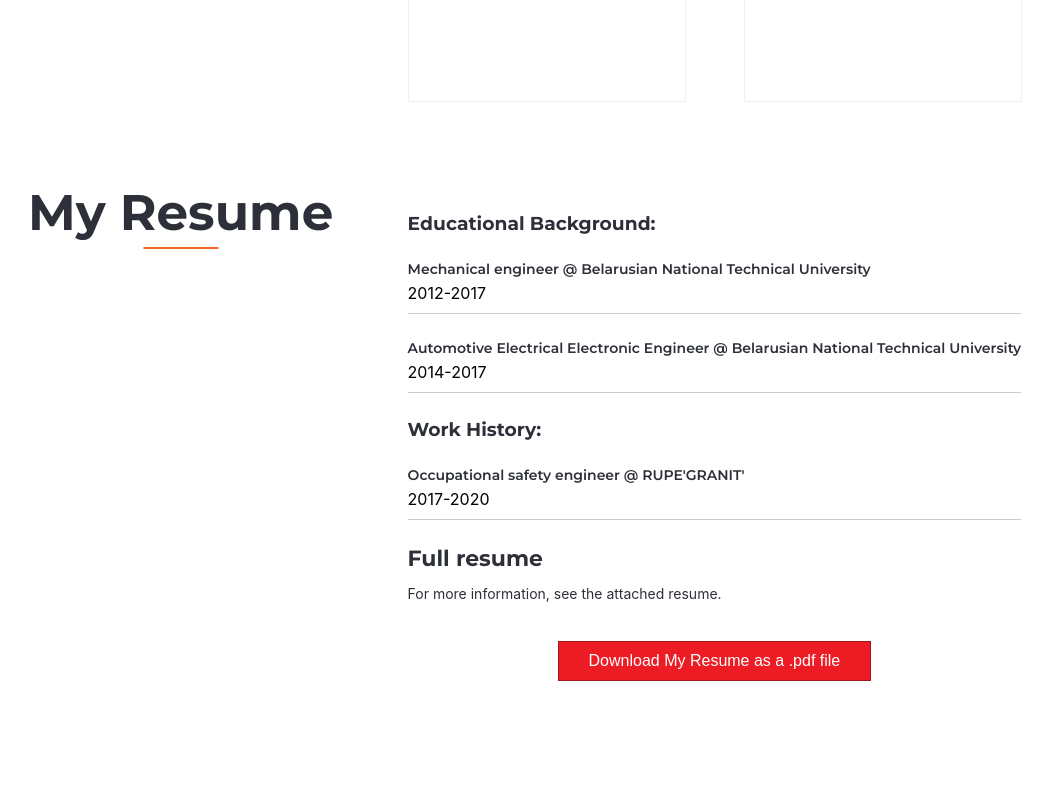
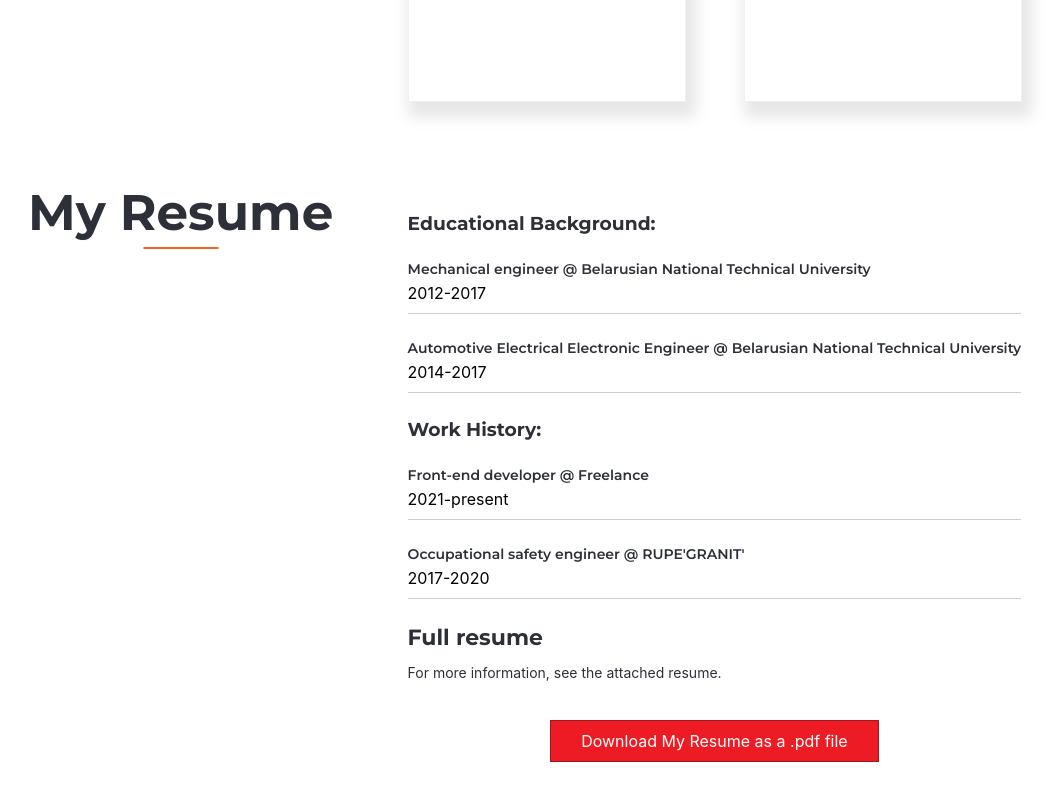
Before and after one commit to zhirkovpetr/my-portfolio, a React (Create React App) app: page / in a window 1280 px wide. Shown: the part 3109-3909 px from the top of the page, without its empty margins (115-1178 px from the left). Built offline with nearby package versions, Linux system fonts and the light colour scheme.

Commit message:
continue portfolio

```diff
--- a/src/header/Header.js
+++ b/src/header/Header.js
@@ -27,13 +27,13 @@ export const Header = () => {
                             <li className={s.mainMenuItem}><a style={{backgroundColor: '#f26522'}} href={''}>MY WORKS</a></li>
                             <li className={s.mainMenuItem}><a style={{backgroundColor: '#ed1c24'}} href={''}>CONTACTS</a></li>
                             <li className={s.mainMenuItem}><a style={{backgroundColor: '#e10337'}} href={''}>RESUME</a></li>
-                            <li className={s.mainMenuItem}><a style={{backgroundColor: '#b90162'}} href={'/telegram'} target='_blank'><FontAwesomeIcon className={s.icon}
+                            <li className={s.mainMenuItem}><a style={{backgroundColor: '#b90162'}} href={'https://t.me/zhirkovpetr'} target='_blank'><FontAwesomeIcon className={s.icon}
                                                                                                                                            icon={faTelegram}/></a></li>
-                            <li className={s.mainMenuItem}><a style={{backgroundColor: '#873e95'}} href={'/linkedId'} target='_blank'><FontAwesomeIcon className={s.icon}
+                            <li className={s.mainMenuItem}><a style={{backgroundColor: '#873e95'}} href={'https://www.linkedin.com/in/zhirkovpetr/'} target='_blank'><FontAwesomeIcon className={s.icon}
                                                                                                                                            icon={faLinkedin}/></a></li>
-                            <li className={s.mainMenuItem}><a style={{backgroundColor: '#3c70b4'}} href={'/github'} target='_blank'><FontAwesomeIcon className={s.icon}
+                            <li className={s.mainMenuItem}><a style={{backgroundColor: '#3c70b4'}} href={'https://github.com/zhirkovpetr'} target='_blank'><FontAwesomeIcon className={s.icon}
                                                                                                                                          icon={faGithub}/></a></li>
-                            <li className={s.mainMenuItem}><a style={{backgroundColor: '#13376a'}} href={'/instagram'} target='_blank'><FontAwesomeIcon className={s.icon}
+                            <li className={s.mainMenuItem}><a style={{backgroundColor: '#13376a'}} href={'https://www.instagram.com/zhirkov_petr/'} target='_blank'><FontAwesomeIcon className={s.icon}
                                                                                                                                             icon={faInstagram}/></a></li>
                         </ul>
                     </nav>
--- a/src/resume/Resume.js
+++ b/src/resume/Resume.js
@@ -30,6 +30,11 @@ export const Resume = () => {
                         <div className={s.Inform}>
                             <h3>Work History:</h3>
                             <div>
+                                <h5>Front-end developer @ Freelance</h5>
+                                <p>2021-present</p>
+                            </div>
+                            <hr/>
+                            <div>
                                 <h5>Occupational safety engineer @ RUPE'GRANIT'</h5>
                                 <p>2017-2020</p>
                             </div>
@@ -38,7 +43,7 @@ export const Resume = () => {
                         <InformationSkills titleInfo={'Full resume'}
                                            textInfo={'For more information, see the attached resume.'}/>
 
-                        <div className={s.buttonBlock}><button className={s.resumeButton}>{'Download My Resume as a .pdf file'}</button></div>
+                        <div className={s.buttonBlock}><a href={'./cv/CVЖирковПётр.pdf'} className={s.resumeButton} download>{'Download My Resume as a .pdf file'}</a></div>
                     </div>
                 </div>
             </div>
--- a/src/resume/Resume.module.css
+++ b/src/resume/Resume.module.css
@@ -29,7 +29,7 @@
     align-items: center;
 }
 
-.resumeButton{
+.resumeButton {
     margin: 0 auto;
     font-size: 16px;
     padding: 10px 30px 10px 30px;
@@ -39,20 +39,32 @@
     overflow: hidden;
     z-index: 1;
     color: #fff;
+    text-decoration: none;
 }
 
-.Inform{
+.resumeButton:hover {
+    background-color: #c1171b;
+    color: #fff;
+}
+
+.resumeButton:active {
+    background-color: #90181b;
+    color: #fff;
+}
+
+
+.Inform {
     margin-bottom: 25px;
 }
 
-.Inform h3{
+.Inform h3 {
     margin-bottom: 25px;
     font-family: 'Montserrat', sans-serif;
     font-weight: 700;
     color: #2d3038;
 }
 
-.Inform h5{
+.Inform h5 {
     font-size: 14px;
     font-weight: 600;
     margin-bottom: 5px;
--- a/src/works/work/Work.module.scss
+++ b/src/works/work/Work.module.scss
@@ -9,6 +9,7 @@
   flex-direction: column;
   align-items: flex-start;
   text-align: center;
+  box-shadow: 5px 10px 15px 5px  rgba(0, 0, 0, 0.1);
 
   .icon {
     width: 100%;
```
Also changed, not shown: 2 other files (tests, documents, lock files or other folders).
